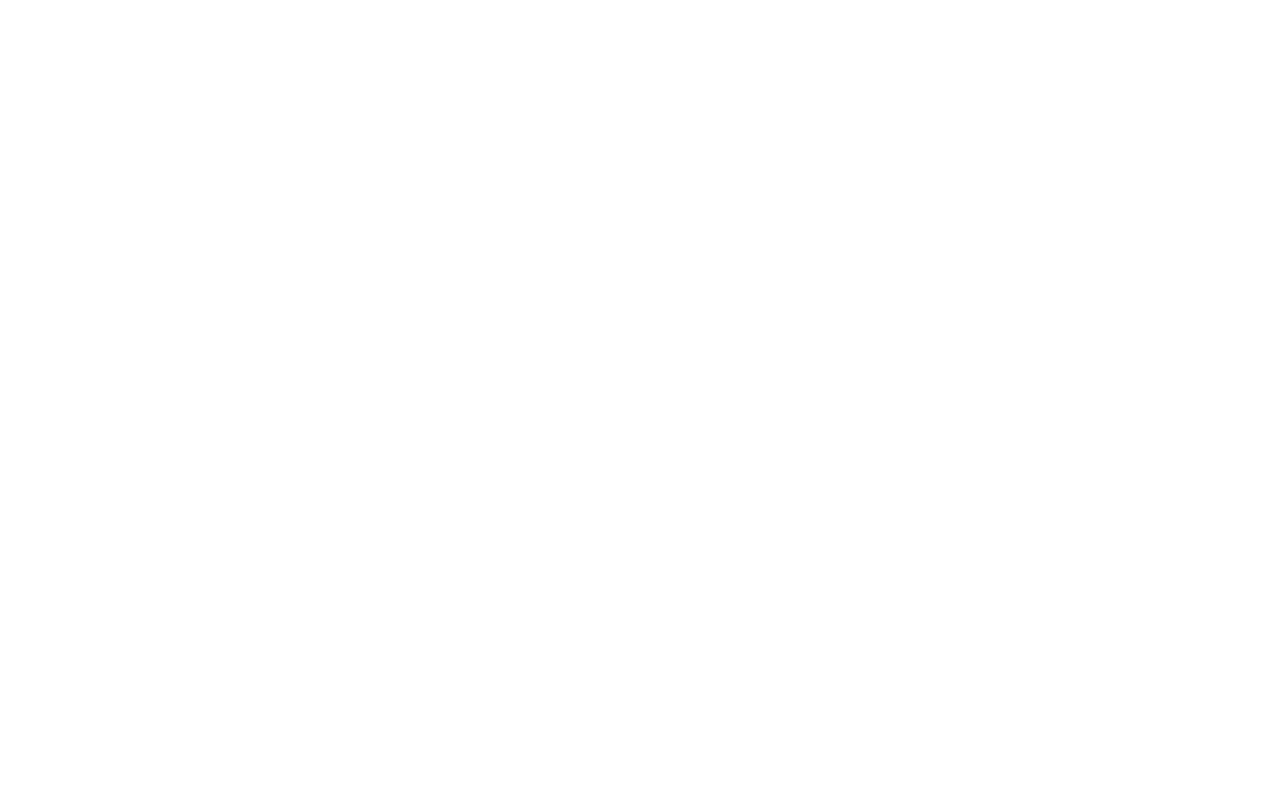
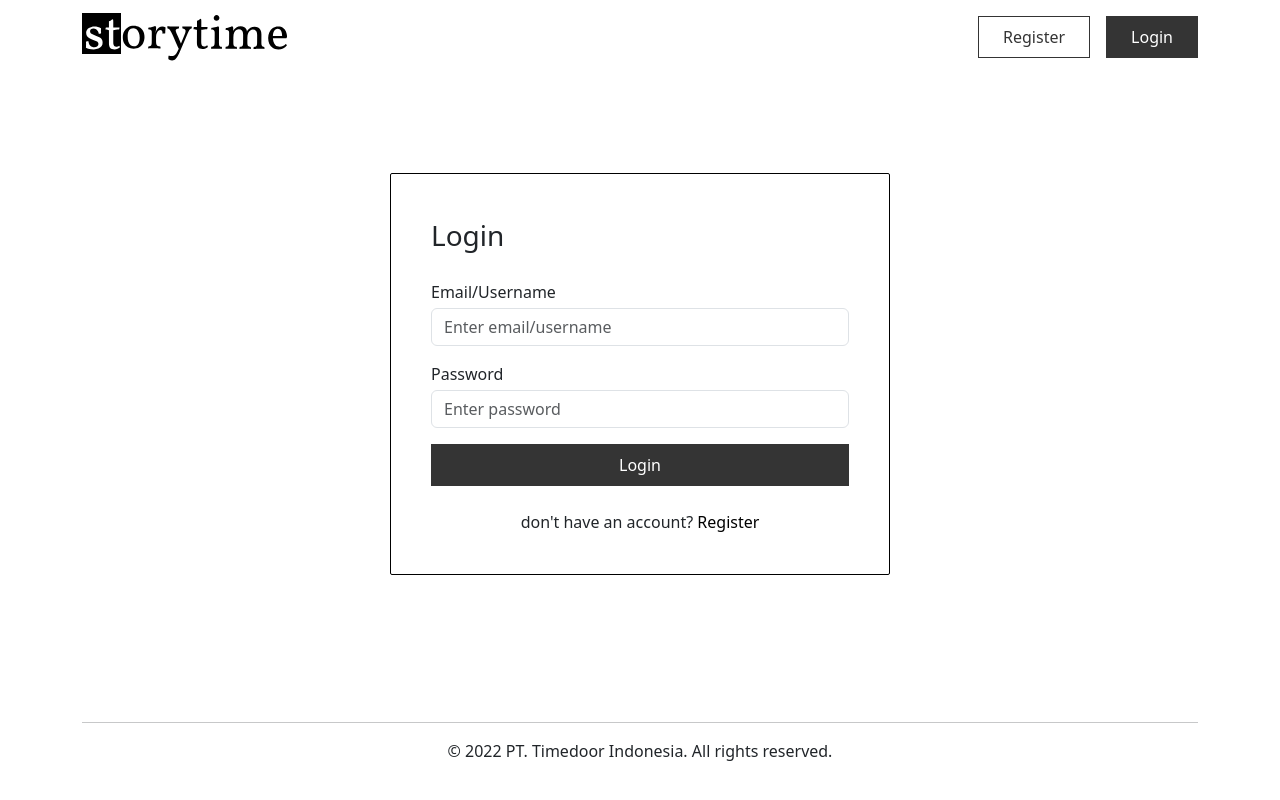
Before and after one commit to Widyasa/nuxt-story-web, a Nuxt app: page /login in a window 1280 px wide. Before the commit this address had no page. Built offline with nearby package versions, Linux system fonts and the light colour scheme.

Commit message:
make auth layout and page

```diff
--- a/components/Navbar.vue
+++ b/components/Navbar.vue
@@ -6,19 +6,23 @@ import BaseButton from "~/components/ui/BaseButton.vue";
 <template>
   <nav class="navbar navbar-expand-lg ">
     <div class="container">
-      <a class="navbar-brand" href="#">
+      <NuxtLink to='/' class="navbar-brand" href="#">
         <img src="../public/logo.svg" alt="">
-      </a>
+      </NuxtLink>
       <button class="navbar-toggler" type="button" data-bs-toggle="collapse" data-bs-target="#navbarNav" aria-controls="navbarNav" aria-expanded="false" aria-label="Toggle navigation">
         <span class="navbar-toggler-icon"></span>
       </button>
       <div class="collapse navbar-collapse justify-content-end" id="navbarNav">
         <ul class="navbar-nav gap-3">
           <li class="nav-item">
-            <BaseButton btn-title="Register" btn-class="btn-second" />
+            <NuxtLink to="/register">
+              <BaseButton btn-title="Register" btn-class="btn-second" />
+            </NuxtLink>
           </li>
           <li class="nav-item">
-            <BaseButton btn-title="Login" btn-class="btn-main" />
+            <NuxtLink to="/login">
+              <BaseButton btn-title="Login" btn-class="btn-main" />
+            </NuxtLink>
           </li>
         </ul>
       </div>
--- a/components/ui/BaseButton.vue
+++ b/components/ui/BaseButton.vue
@@ -28,4 +28,10 @@ const props = defineProps({
   border: 1px solid #343434;
   transition-duration: 200ms;
 }
+.btn-main:active{
+  color: #fff !important;
+}
+.btn-second:active {
+  color: #343434 !important;
+}
 </style>
--- /dev/null
+++ b/components/ui/BaseInput.vue
@@ -0,0 +1,20 @@
+<script setup lang="ts">
+const props = defineProps({
+  'inputTitle' : String,
+  'inputName' : String,
+  'inputPlaceholder' : String,
+  'inputType' : String,
+  'modelValue' : [String, Number],
+})
+</script>
+
+<template>
+  <div class="d-flex flex-column gap-1 w-100">
+    <label :for="props.inputName">{{props.inputTitle}}</label>
+    <input :type="props.inputType" class="form-control" :placeholder="props.inputPlaceholder" :value="props.modelValue" @input="$emit('update:modelValue', $event.target.value)">
+  </div>
+</template>
+
+<style scoped>
+
+</style>
--- /dev/null
+++ b/layouts/authlayout.vue
@@ -0,0 +1,37 @@
+<script setup lang="ts">
+const route = useRoute()
+const routeName = route.name
+</script>
+
+<template>
+  <div class="all-auth-layout">
+    <navbar />
+    <div class="auth-layout">
+      <div class="card-login">
+        <p class="fs-3 text-capitalize fw-medium">{{routeName}}</p>
+        <slot />
+      </div>
+    </div>
+    <Footer class="mt-5" />
+  </div>
+
+</template>
+
+<style scoped>
+.all-auth-layout{
+  height: 100dvh !important;
+}
+.auth-layout{
+  width: 100%;
+  min-height: 75dvh;
+  display: flex;
+  justify-content: center;
+  align-items: center;
+}
+.card-login{
+  width: 500px;
+  border: 1px solid black;
+  padding: 40px;
+  border-radius: 2px;
+}
+</style>
--- /dev/null
+++ b/pages/login.vue
@@ -0,0 +1,26 @@
+<script setup lang="ts">
+
+
+
+import BaseInput from "~/components/ui/BaseInput.vue";
+import BaseButton from "~/components/ui/BaseButton.vue";
+
+definePageMeta({
+  layout:'authlayout'
+})
+</script>
+
+<template>
+  <div class="mt-4 d-flex flex-column gap-3">
+    <BaseInput input-name="email/username" input-placeholder="Enter email/username" input-title="Email/Username" input-type="text" />
+    <BaseInput input-name="password" input-placeholder="Enter password" input-title="Password" input-type="passowrd" />
+    <BaseButton btn-title="Login" btn-class="btn-main w-100" />
+  </div>
+  <p class="mt-4 text-center">
+    don't have an account? <NuxtLink class="text-decoration-none text-black fw-medium" to="register">Register</NuxtLink>
+  </p>
+</template>
+
+<style scoped>
+
+</style>
--- /dev/null
+++ b/pages/register.vue
@@ -0,0 +1,29 @@
+<script setup lang="ts">
+
+
+
+import BaseInput from "~/components/ui/BaseInput.vue";
+import BaseButton from "~/components/ui/BaseButton.vue";
+
+definePageMeta({
+  layout:'authlayout'
+})
+</script>
+
+<template>
+  <div class="mt-4 d-flex flex-column gap-3">
+    <BaseInput input-name="name" input-placeholder="Enter name" input-title="Name" input-type="text" />
+    <BaseInput input-name="username" input-placeholder="Enter username" input-title="Username" input-type="text" />
+    <BaseInput input-name="email" input-placeholder="Enter email" input-title="Email" input-type="email" />
+    <BaseInput input-name="password" input-placeholder="Enter password" input-title="Password" input-type="passowrd" />
+    <BaseInput input-name="password confirm" input-placeholder="Enter password confirm" input-title="Password Confirm" input-type="passowrd" />
+    <BaseButton btn-title="Register" btn-class="btn-main w-100" />
+  </div>
+  <p class="mt-4 text-center">
+    don't have an account? <NuxtLink class="text-decoration-none text-black fw-medium" to="register">Register</NuxtLink>
+  </p>
+</template>
+
+<style scoped>
+
+</style>
```
